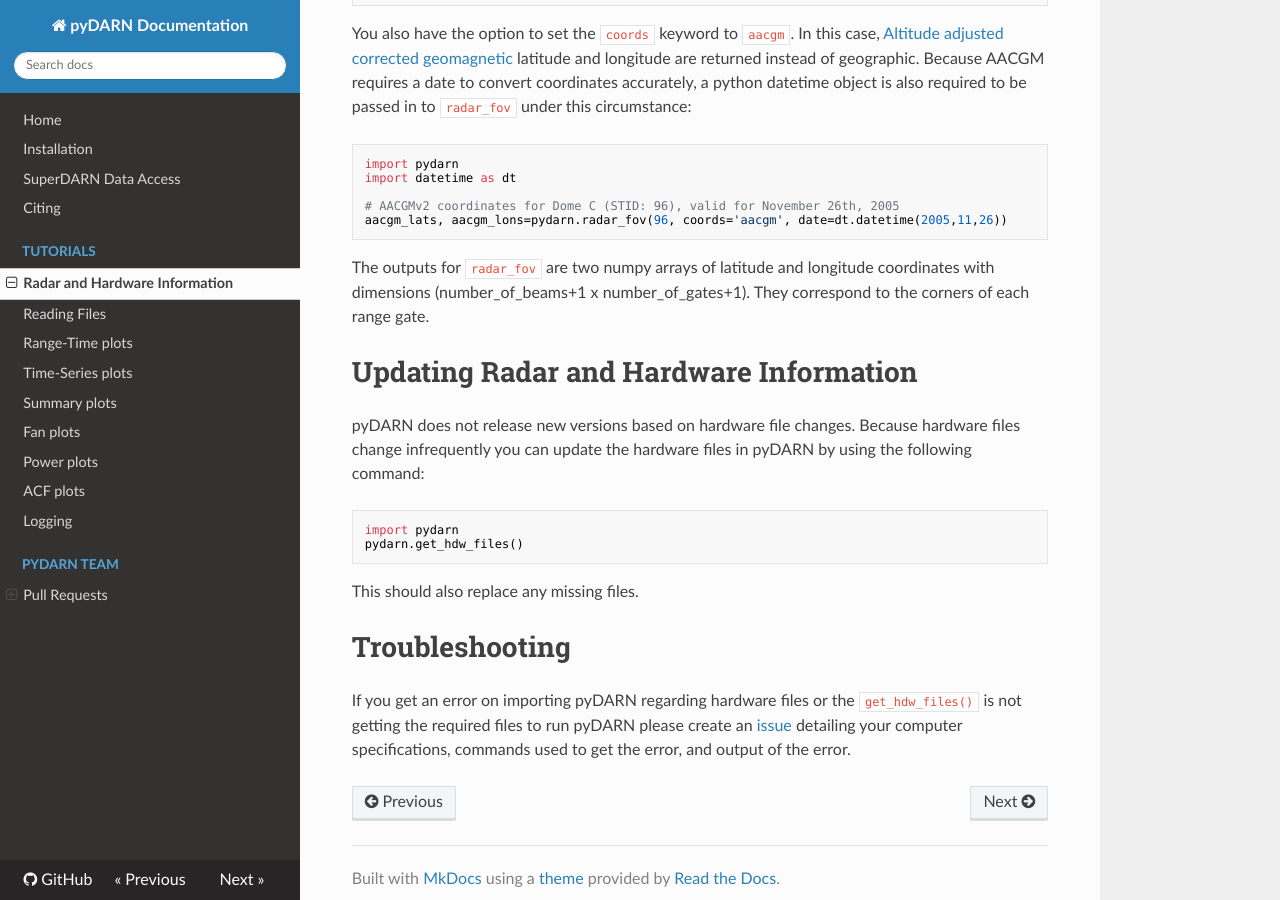
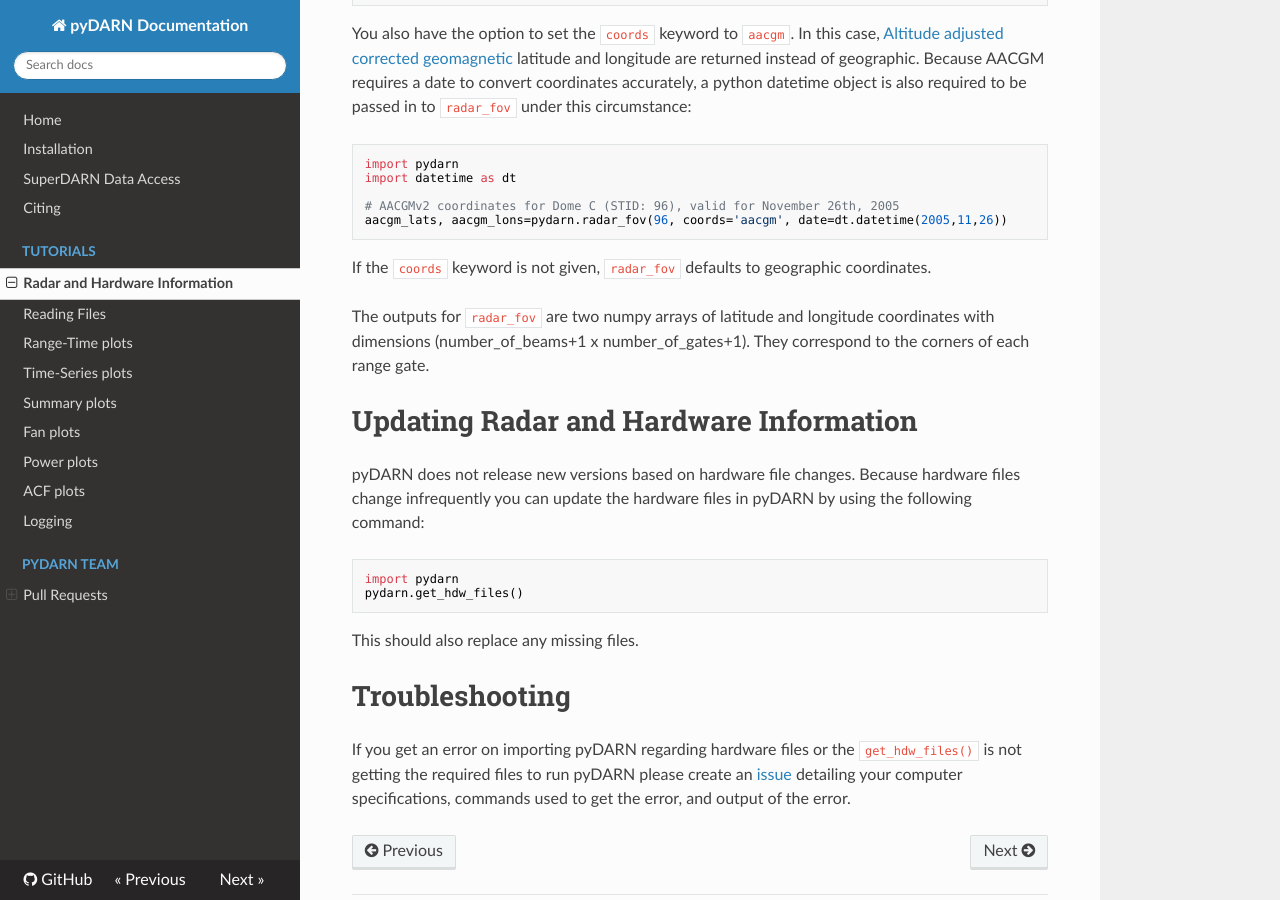
Before and after one commit to SuperDARN/pydarn, an MkDocs documentation site: the page built from docs/user/hardware.md, in a window 1280 px wide and 900 px high, scrolled down 2356 px. Built offline with MkDocs 1.6.1, drawn with Linux system fonts in a browser that asks for light colours; nearby versions of some CDN libraries.

Commit message:
Update hardware.md

````diff
--- a/docs/user/hardware.md
+++ b/docs/user/hardware.md
@@ -108,6 +108,7 @@ import datetime as dt
 # AACGMv2 coordinates for Dome C (STID: 96), valid for November 26th, 2005
 aacgm_lats, aacgm_lons=pydarn.radar_fov(96, coords='aacgm', date=dt.datetime(2005,11,26))
 ```
+If the `coords` keyword is not given, `radar_fov` defaults to geographic coordinates.
 
 The outputs for `radar_fov` are two numpy arrays of latitude and longitude coordinates with dimensions (number_of_beams+1 x number_of_gates+1). They correspond to the corners of each range gate.
 
````
